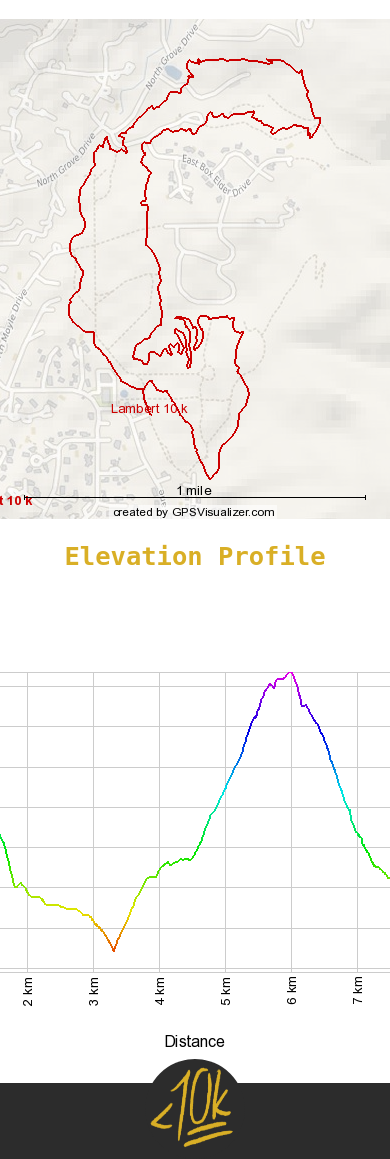
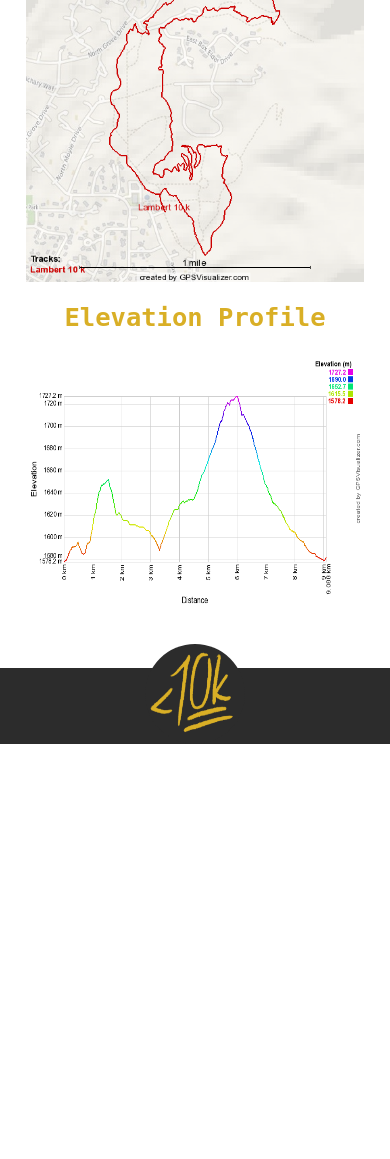
Before and after one commit to murfdog64/lambert10k, a PHP site: page /about.html in a window 390 px wide; the page is wider, and only the part inside the window is pictured. Shown: the part 1227-2386 px from the top of that part. After the commit the page ends 1971 px from the top of that part, so only its background shows below. Run offline with PHP 8.4, Linux system fonts and the light colour scheme; some web fonts are replaced.

Commit message:
more responsive sizing changes

```diff
--- a/about.html
+++ b/about.html
@@ -1,4 +1,5 @@
 <head>
+  <meta name="viewport" content="width=device-width, initial-scale=1.0">
   <link rel="stylesheet" href="styles.css">
   <link href="https://fonts.googleapis.com/css2?family=Rubik&family=Mate+SC" rel="stylesheet">
 </head>
@@ -9,6 +10,7 @@
     </a>
     <nav>
       <ul>
+        <li><a href="index.html">Home</a>
         <li><a href="about.html">About</a>
           <ul>
             <li><a href="/about.html"></a>Course Info</li>
@@ -32,7 +34,7 @@
       </ul>
     </nav>
   </header>
-  <div class="about-landing">
+  <div class="landing other">
     <h1>The Race</h1>
 
     <p>Since the genesis of the race, the directors felt that course should be experienced in each and every way. To make this happen a move was made, the likes of which has never been done. In even years the loop is run clockwise, while in odd years the course switches directions and is run counter clockwise. Just one of the many innovative aspects that makes Lambert unlike any other competition.</p>
@@ -40,14 +42,14 @@
     <p>Racers will sprint through the majestic preserves that create a priceless oasis amid the mansions of Utah’s finest personal injury attorneys and multi level marketers. Climbing and turning and descending through legendary trails such as, High Bench, Spring, Middle Spring and Spring. There are also other trails for which to run on. </p>
 
     <h2 id="course-maps">Maps</h2>
-    <iframe src="https://ayvri.com/embed/7j0weq2dky/ckv8qydxv00013h6cnsph428u" allowfullscreen    height="500" width="700">
+    <iframe class="ayvri" src="https://ayvri.com/embed/7j0weq2dky/ckv8qydxv00013h6cnsph428u" allowfullscreen    >
     </iframe>
     <br>
-    <img src="images/lambert-map.png"></img>
+    <img class="map-img" src="images/lambert-map.png"></img>
     <h2 id="profile">Elevation Profile</h2>
-    <img src="images/elv-profile.png" alt="">
+    <img class="profile-img" src="images/elv-profile.png" alt="">
   </div>
-  <br>
+
   <footer>
     <img class="logo" src="images/logo.PNG" alt="logo">
   </footer>
--- a/index.html
+++ b/index.html
@@ -5,7 +5,7 @@
   <meta http-equiv="X-UA-Compatible" content="IE=edge">
   <meta name="viewport" content="width=device-width, initial-scale=1.0">
   <link rel="stylesheet" href="styles.css">
-  <meta property="og:image" content="images/IMG_8065.jpg" />
+  <meta property="og:image" content="images/logo.PNG" />
   <link href="https://fonts.googleapis.com/css2?family=Rubik&family=Mate+SC" rel="stylesheet">
   <title>Lambert &lt10k</title>
 </head>
@@ -16,6 +16,7 @@
     </a>
     <nav>
       <ul>
+        <li><a href="index.html">Home</a>
         <li><a href="about.html">About</a>
           <ul>
             <li><a href="/about.html"></a>Course Info</li>
--- a/styles.css
+++ b/styles.css
@@ -105,23 +105,19 @@ ul li ul li {
 }
 
 .landing {
-  flex-direction: column;
-  padding: 3vw;
-  background-color: white;
-}
-
-.about-landing {
   display: flex;
   flex-direction: column;
   padding: 3vw;
+  align-items: center;
+}
+
+.landing.other {
   padding-top: 15vh;
-  align-items: center;
 }
 
 .sponsors-container {
   display: flex;
   justify-content: space-around;
-  margin-bottom: 8vh;
 }
 
 .sponsor {
@@ -139,6 +135,16 @@ h1, p {
 h1, h2 {
   font-family: 'Mate SC', monospace;
   color: #d9af26
+}
+
+.ayvri {
+  height: 65vh;
+  width: 65vw;
+}
+
+.venmo {
+  height: 47vh;
+  width: 30vw;
 }
 
 .logo {
@@ -159,13 +165,19 @@ footer {
   position: relative;
   width: 100%;
   height: 9vh;
-
+  margin-top: 6vh;
 }
 
-@media only screen and (max-width: 500px) {
+@media screen and (max-width: 500px) {
   .main-img {
     height: 45%;
-    background-position-y: 16vh;
+    background-position-y: 13vh;
+    background-size: contain;
+    min-height: 0;
+  }
+
+  h1, h2 {
+    line-height: 28px;
   }
 
   .sponsor {
@@ -178,4 +190,23 @@ footer {
     flex-direction: column;
     align-items: center;
   }
+
+  .ayvri {
+    height: 50vh;
+    width: 85vw;
+  }
+
+  .map-img {
+    height: 40vh;
+  }
+
+  .profile-img {
+    height: 30vh;
+    width: 85vw;
+  }
+
+  .venmo {
+    height: 43vh;
+    width: 90vw;
+  }
 }
```
Also changed, not shown: runners.html (+7 -1 lines), images/BriMo.jpg (added). Lines whose indentation alone changed are shown as unchanged.
